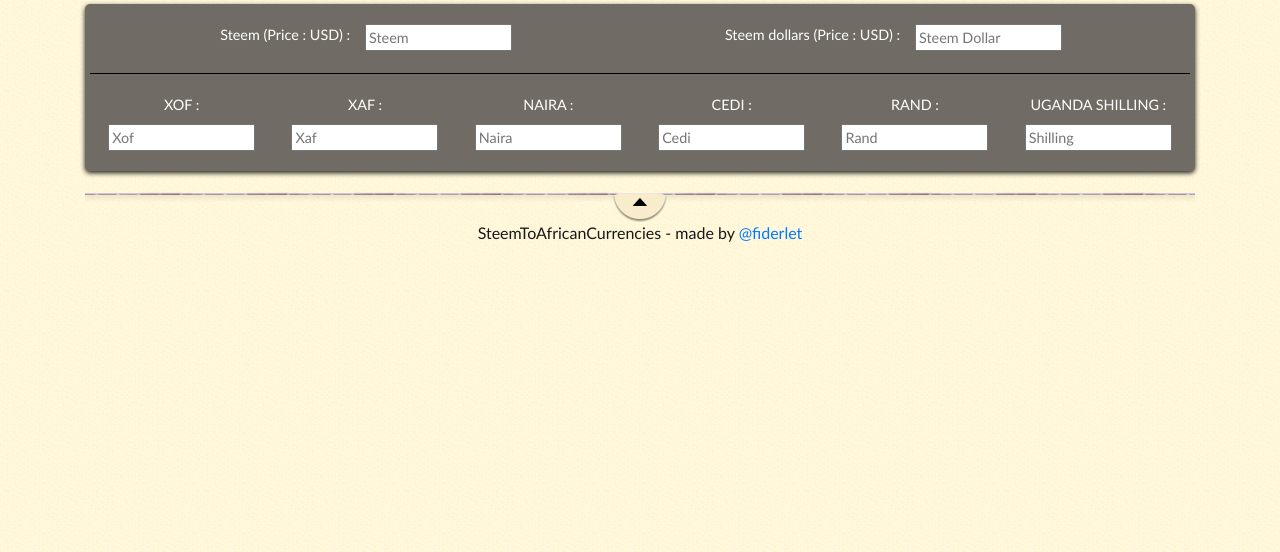
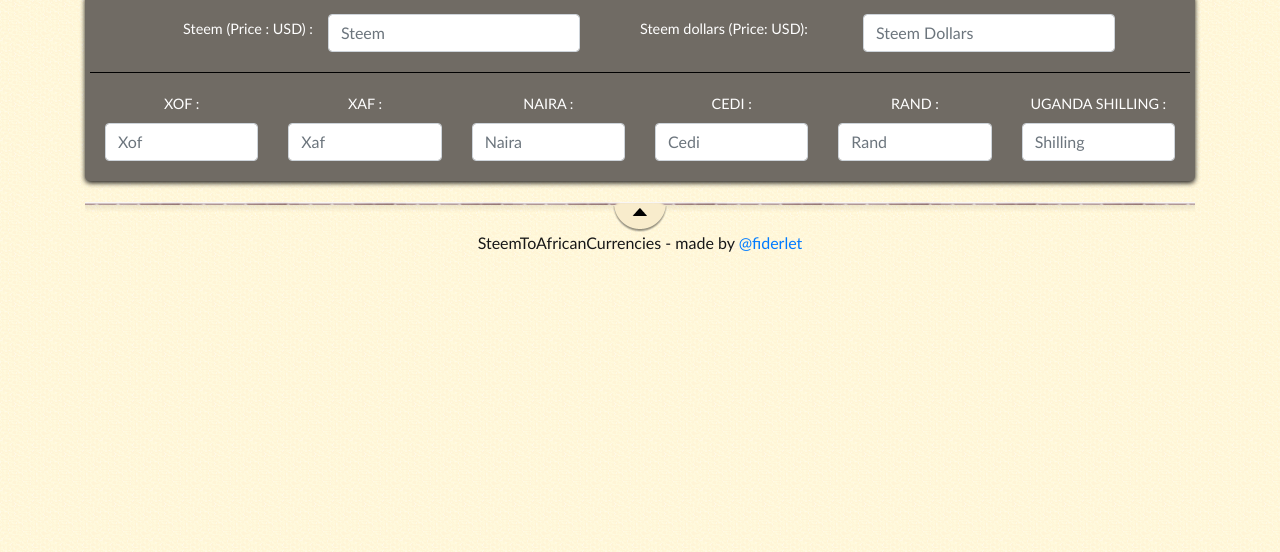
Before and after one commit to fidelewa/SteemToAfricanCurrencies, a plain HTML site: page index.html in a window 1280 px wide. Shown: the part 248-800 px from the top of the page. Drawn offline with nearby package versions, Linux system fonts and the light colour scheme; no server answers.

Commit message:
Adding bootstrap class

```diff
--- a/asset/css/style.css
+++ b/asset/css/style.css
@@ -73,7 +73,7 @@
 }
 
 .right{
-    text-align:right
+    text-align:right;
 }
 
 #black_shape{
@@ -81,3 +81,9 @@
     border-top:1px solid #000;
     padding-top:20px;
 }
+
+.v_centuring_label{
+    display:flex;
+    flex-direction:row;
+    align-items:center;
+}
--- a/index.html
+++ b/index.html
@@ -15,52 +15,56 @@
             <h1>Conversion STEEM/SBD to African Currencies</h1>
         </header>
         <div id="bloc_page_1">
+            <div class="col-md-12">
                     <div class="row">
                             <div class="col-md-6">
-                            <div class="row">
-                                <div class="col-md-6 right">
-                                    <label for="steem">Steem (Price : <span class="steem_price"></span> USD) :</label>
+                                <div class="row v_centuring_label">
+                                    <div class="col-md-5 right col-md-offset-1">
+                                        <label for="steem" class="form-control-label">Steem (Price : <span class="steem_price"></span> USD) :</label>
                                     </div>
                                     <div class="col-md-6 left">
-                                        <input placeholder="Steem" type="text" name="steem" id="steem" size="15">
+                                            <input placeholder="Steem" type="text" name="steem" id="steem" class="form-control">
                                     </div>
                                 </div>
                             </div>
                             <div class="col-md-6">
-                                <div class="row">
-                                    <div class="col-md-6 right">
-                                        <label for="sbd">Steem dollars (Price : <span class="sbd_price"></span> USD) :</label>
+                                    <div class="row v_centuring_label">
+                                        <div class="col-md-5 col-md-offset-1" style="padding-left:0px;">
+                                            <label for="sbd" class="form-control-label">Steem dollars (Price:<span class="sbd_price"></span> USD):</label>
                                         </div>
                                         <div class="col-md-6 left">
-                                        <input placeholder="Steem Dollar" type="text" name="sbd" id="sbd" size="15">
+                                            <input placeholder="Steem Dollars" type="text" name="sbd" id="sbd" class="form-control">
                                         </div>
                                     </div>
                                 </div>
                         </div>
+
+            </div>
+
                     <div class="row" id="black_shape">
                         <div class="col-md-2 centering">
-                            <label for="xof">XOF :</label>
-                            <input type="text" name="xof" id="xof" size="15" placeholder="Xof">
+                            <label for="xof" class="form-control-label">XOF :</label>
+                            <input type="text" name="xof" id="xof" placeholder="Xof" class="form-control">
                         </div>
                         <div class="col-md-2 centering">
-                            <label for="xaf">XAF :</label>
-                            <input type="text" name="xaf" id="xaf" size="15" placeholder="Xaf">
+                            <label for="xaf" class="form-control-label">XAF :</label>
+                            <input type="text" name="xaf" id="xaf" placeholder="Xaf" class="form-control">
                         </div>
                         <div class="col-md-2 centering">
-                            <label for="ngn">NAIRA :</label>
-                            <input type="text" name="ngn" id="ngn" size="15" placeholder="Naira">
+                            <label for="ngn" class="form-control-label">NAIRA :</label>
+                            <input type="text" name="ngn" id="ngn" placeholder="Naira" class="form-control">
                         </div>
                         <div class="col-md-2 centering">
-                            <label for="ghs">CEDI :</label>
-                            <input type="text" name="ghs" id="ghs" size="15" placeholder="Cedi">
+                            <label for="ghs" class="form-control-label">CEDI :</label>
+                            <input type="text" name="ghs" id="ghs" placeholder="Cedi" class="form-control">
                         </div>
                         <div class="col-md-2 centering">
-                            <label for="zar">RAND :</label>
-                            <input type="text" name="zar" id="zar" size="15" placeholder="Rand">
+                            <label for="zar" class="form-control-label">RAND :</label>
+                            <input type="text" name="zar" id="zar" placeholder="Rand" class="form-control">
                         </div>
                         <div class="col-md-2 centering">
-                            <label for="ugx">UGANDA SHILLING :</label>
-                            <input type="text" name="ugx" id="ugx" size="15" placeholder="Shilling">
+                            <label for="ugx" class="form-control-label">UGANDA SHILLING :</label>
+                            <input type="text" name="ugx" id="ugx" placeholder="Shilling" class="form-control">
                         </div>
                     </div>
         </div>
```
Lines whose indentation alone changed are shown as unchanged.
